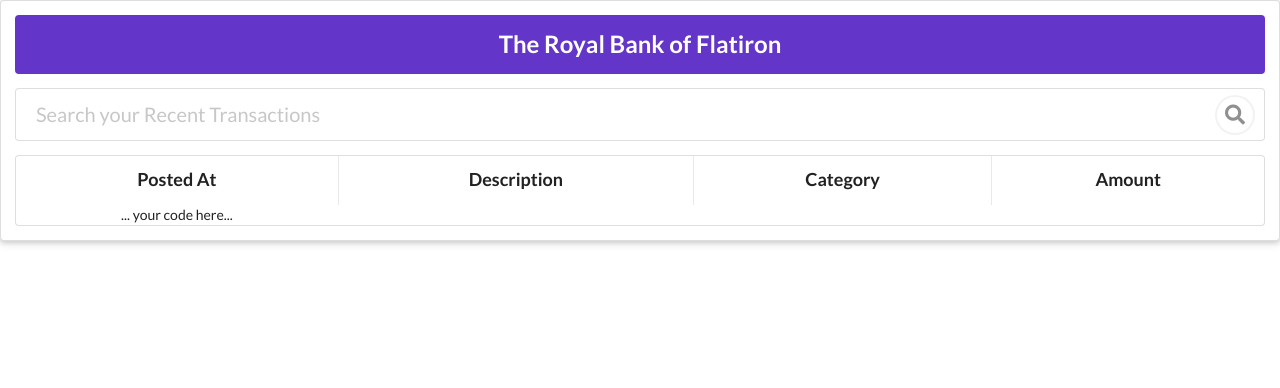
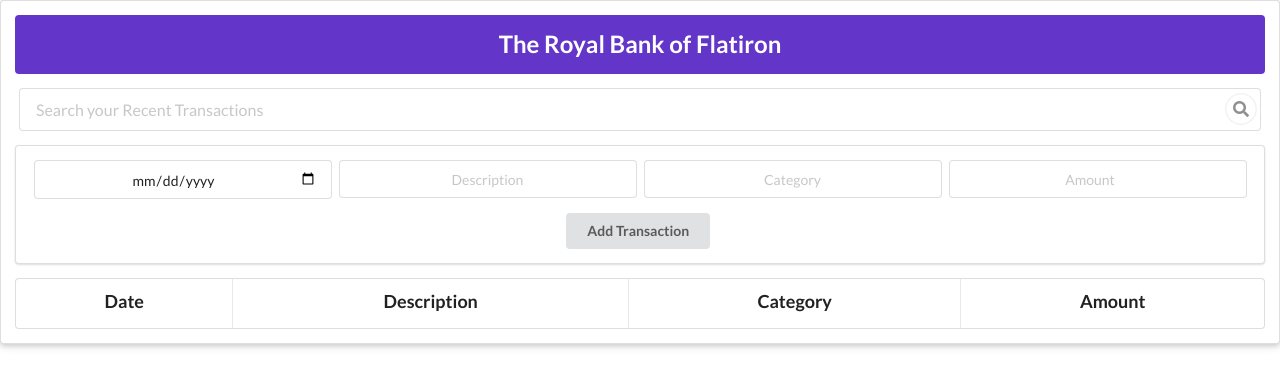
Before and after one commit to ItotiaHarrison/Bank-Of-Flatiron, a React (Create React App) app: page / in a window 1280 px wide. Shown: the top 388 px of the page. Built offline with nearby package versions, Linux system fonts and the light colour scheme.

Commit message:
change starter code

```diff
--- /dev/null
+++ b/db.json
@@ -0,0 +1,88 @@
+{
+  "transactions": [
+    {
+      "id": 1,
+      "date": "2019-12-01",
+      "description": "Paycheck from Bob's Burgers",
+      "category": "Income",
+      "amount": 1000
+    },
+    {
+      "id": 2,
+      "date": "2019-12-01",
+      "description": "South by Southwest Quinoa Bowl at Fresh & Co",
+      "category": "Food",
+      "amount": -10.55
+    },
+    {
+      "id": 3,
+      "date": "2019-12-02",
+      "description": "South by Southwest Quinoa Bowl at Fresh & Co",
+      "category": "Food",
+      "amount": -10.55
+    },
+    {
+      "id": 4,
+      "date": "2019-12-04",
+      "description": "Sunglasses, Urban Outfitters",
+      "category": "Fashion",
+      "amount": -24.99
+    },
+    {
+      "id": 5,
+      "date": "2019-12-06",
+      "description": "Venmo, Alice Pays you for Burrito",
+      "category": "Food",
+      "amount": 8.75
+    },
+    {
+      "id": 6,
+      "date": "2019-12-06",
+      "description": "Chipotle",
+      "category": "Food",
+      "amount": -17.59
+    },
+    {
+      "id": 7,
+      "date": "2019-12-07",
+      "description": "Birthday Check from Grandma",
+      "category": "Gift",
+      "amount": 50
+    },
+    {
+      "id": 8,
+      "date": "2019-12-09",
+      "description": "Lyft Ride",
+      "category": "Transportation",
+      "amount": -13.25
+    },
+    {
+      "id": 9,
+      "date": "2019-12-11",
+      "description": "Paycheck from Bob's Burgers",
+      "category": "Income",
+      "amount": 1000
+    },
+    {
+      "id": 10,
+      "date": "2019-12-16",
+      "description": "Tickets, Flatiron Multiplex Cinemas",
+      "category": "Entertainment",
+      "amount": -24
+    },
+    {
+      "id": 11,
+      "date": "2019-12-16",
+      "description": "MTA Vending Machine: MetroCard",
+      "category": "Transportation",
+      "amount": -116.39
+    },
+    {
+      "id": 12,
+      "date": "2019-12-17",
+      "description": "Venmo, Pay Roommate for Rent",
+      "category": "Housing",
+      "amount": -975
+    }
+  ]
+}
--- a/src/components/AccountContainer.js
+++ b/src/components/AccountContainer.js
@@ -1,28 +1,14 @@
 import React, { Component } from 'react'
 import TransactionsList from './TransactionsList'
 import Search from './Search'
-import {transactions} from '../transactionsData'
+import AddTransactionForm from './AddTransactionForm'
 
 class AccountContainer extends Component {
-
-  constructor() {
-    super()
-
-    // get a default state working with the data imported from TransactionsData
-    // use this to get the functionality working
-    // then replace the default transactions with a call to the API
-
-  }
-
-  handleChange(event) {
-    // your code here
-  }
-
   render() {
-
     return (
       <div>
         <Search />
+        <AddTransactionForm />
         <TransactionsList />
       </div>
     )
--- /dev/null
+++ b/src/components/AddTransactionForm.js
@@ -0,0 +1,21 @@
+import React, {Component} from 'react'
+
+class AddTransactionForm extends Component {
+  render(){
+    return (
+      <div className="ui segment">
+        <form className="ui form">
+          <div className="inline fields">
+            <input type="date" name="date"/>
+            <input type="text" name="description" placeholder="Description" />
+            <input type="text" name="category" placeholder="Category" />
+            <input type="number" name="amount" placeholder="Amount" step="0.01"/>
+          </div>
+          <button className="ui button" type="submit">Add Transaction</button>
+        </form>
+      </div>
+    )
+  }
+}
+
+export default AddTransactionForm
--- a/src/components/App.js
+++ b/src/components/App.js
@@ -1,6 +1,5 @@
 import React, { Component } from 'react'
 import AccountContainer from './AccountContainer'
-
 import '../stylesheets/App.css'
 
 class App extends Component {
@@ -10,9 +9,7 @@ class App extends Component {
         <div className="ui segment violet inverted">
           <h2>The Royal Bank of Flatiron</h2>
         </div>
-
         <AccountContainer />
-
       </div>
     )
   }
--- a/src/components/Search.js
+++ b/src/components/Search.js
@@ -2,10 +2,11 @@ import React from 'react'
 
 const Search = () => {
   return (
-    <div className="ui huge fluid icon input">
+    <div className="ui large fluid icon input">
       <input
         type="text"
         placeholder={"Search your Recent Transactions"}
+        onChange={() => {console.log("Searching...")}}
       />
       <i className="circular search link icon"></i>
     </div>
--- a/src/components/Transaction.js
+++ b/src/components/Transaction.js
@@ -3,10 +3,10 @@ import React from 'react'
 const Transaction = () => {
   return (
     <tr>
-      <td>{"...your code here"}</td>
-      <td>{"...your code here"}</td>
-      <td>{"...your code here"}</td>
-      <td>{"...your code here"}</td>
+      <td>{"your code here..."}</td>
+      <td>{"your code here..."}</td>
+      <td>{"your code here..."}</td>
+      <td>{"your code here..."}</td>
     </tr>
   )
 }
--- a/src/components/TransactionsList.js
+++ b/src/components/TransactionsList.js
@@ -1,14 +1,14 @@
 import React from 'react'
+import Transaction from './Transaction'
 
 const TransactionsList = () => {
-
   return (
     <table className="ui celled striped padded table">
       <tbody>
         <tr>
           <th>
             <h3 className="ui center aligned header">
-              Posted At
+              Date
             </h3>
           </th>
           <th>
@@ -27,9 +27,9 @@ const TransactionsList = () => {
             </h3>
           </th>
         </tr>
-
-        {"... your code here..."}
-
+        {
+          /* render Transactions here */
+        }
       </tbody>
     </table>
   )
--- a/src/index.js
+++ b/src/index.js
@@ -1,7 +1,6 @@
 import React from 'react';
 import ReactDOM from 'react-dom';
 import App from './components/App';
-import './stylesheets/index.css';
 import 'semantic-ui-css/semantic.min.css'
 
 ReactDOM.render(
--- a/src/stylesheets/App.css
+++ b/src/stylesheets/App.css
@@ -1,6 +1,18 @@
 * {
   box-sizing: border-box;
   text-align: center;
+}
+
+input {
+  width: 25% !important;
+  margin-right: 0.25em!important;
+  margin-left: 0.25em!important;
+}
+
+body {
+  margin: 0;
+  padding: 0;
+  font-family: sans-serif;
 }
 
 .App {
--- a/src/stylesheets/index.css
+++ /dev/null
@@ -1,5 +0,0 @@
-body {
-  margin: 0;
-  padding: 0;
-  font-family: sans-serif;
-}
--- a/src/transactionsData.js
+++ /dev/null
@@ -1,32 +0,0 @@
-const transactions = [
-  {
-    id: 1,
-    posted_at: "2017-02-28 11:00:00",
-    description: "Leather Pants, Gap co.",
-    category: "Fashion",
-    amount: -20000
-  },
-  {
-    id: 2,
-    posted_at: "2017-02-29 10:30:00",
-    description: "Paycheck from Bob's Burgers",
-    category: "Income",
-    amount: 100000
-  },
-  {
-    id: 3,
-    posted_at: "2017-05-24 10:53:00",
-    description: "'Pair Programming Illuminated' by Laurie Williams and Robert Kessler",
-    category: "Book",
-    amount: 1498
-  },
-  {
-    id: 4,
-    posted_at: "2017-05-24 08:52:00",
-    description: "Medium Iced Cold Brew, Gregory's Coffee",
-    category: "Coffee",
-    amount: 365
-  }
-]
-
-export {transactions}
```
Also changed, not shown: package.json (+17 -7 lines), react-challenge.gif (deleted).
